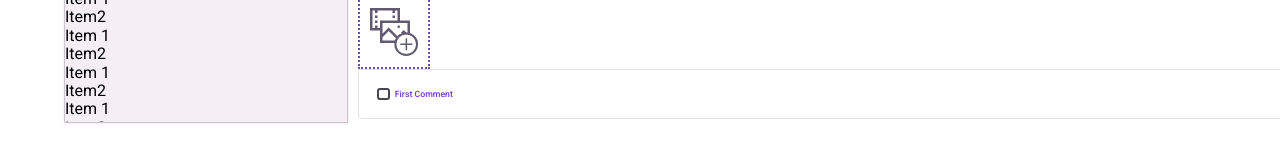
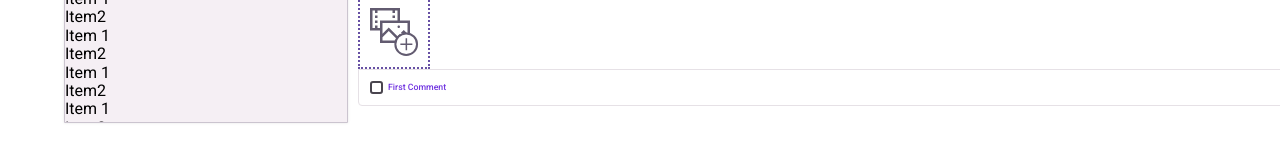
Before and after one commit to devhatt/octopost, a React (Create React App) app: page / in a window 1280 px wide. Shown: the part 652-814 px from the top of the page. Built offline with nearby package versions, Linux system fonts and the light colour scheme; the HTML template or start-up script is replaced by a standard one.

Commit message:
feat: change all px to rem

```diff
--- a/src/components/FirstComment/FirstComment.module.scss
+++ b/src/components/FirstComment/FirstComment.module.scss
@@ -10,22 +10,22 @@
 }
 
 .checkbox {
-  padding: 18px;
+  padding: 1.125rem;
 }
 
 .textarea {
-  padding: 5px;
+  padding: 0.313rem;
 
   // TODO: remove this when textarea be more customizable;
   textarea {
     width: 100%;
-    height: 200px;
+    height: 12.5rem;
 
     flex-grow: 1;
 
     font-size: 1.5rem;
 
-    padding: 14px;
+    padding: 0.875rem;
     border: 0;
 
     outline: none;
```
